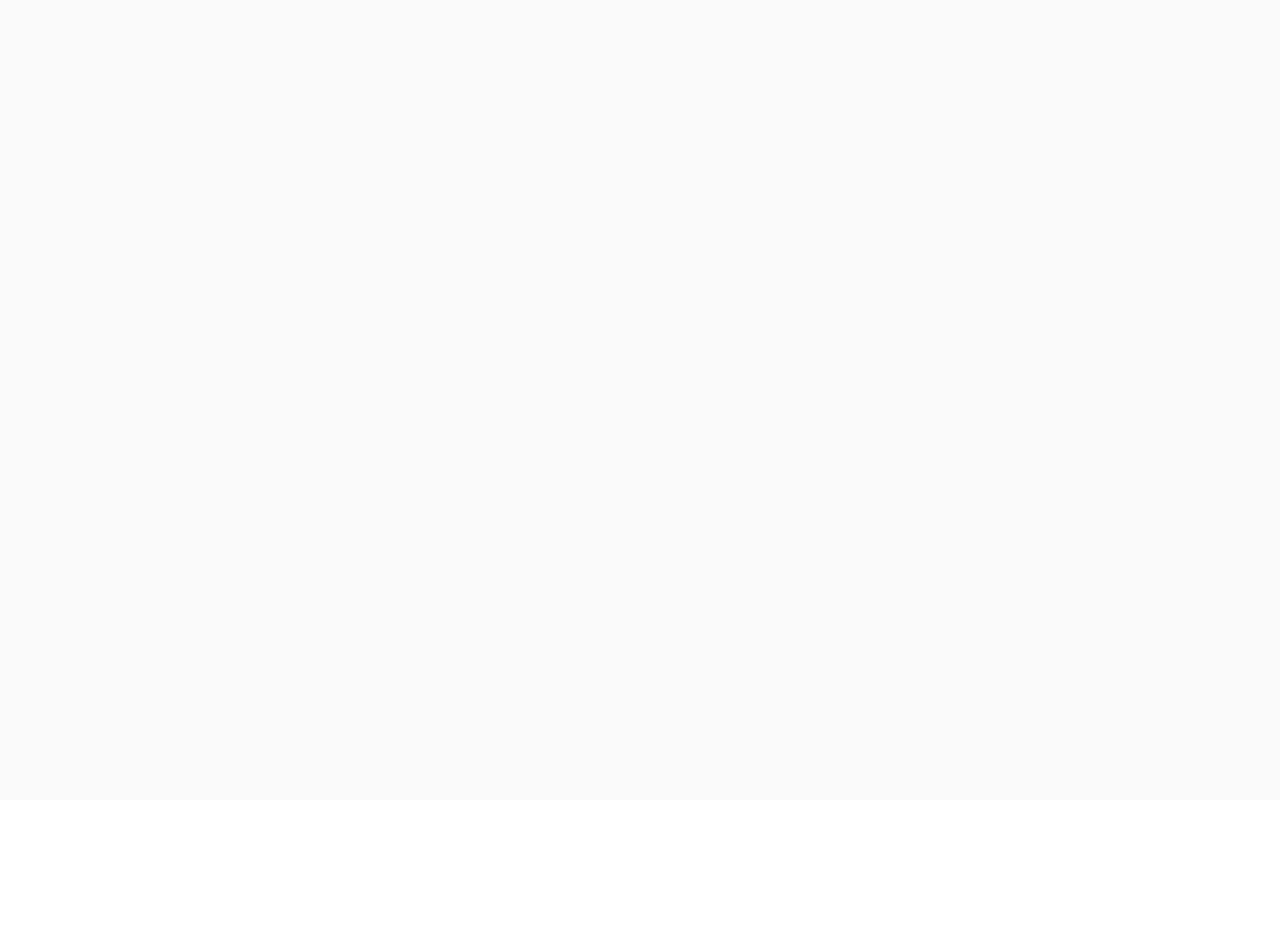
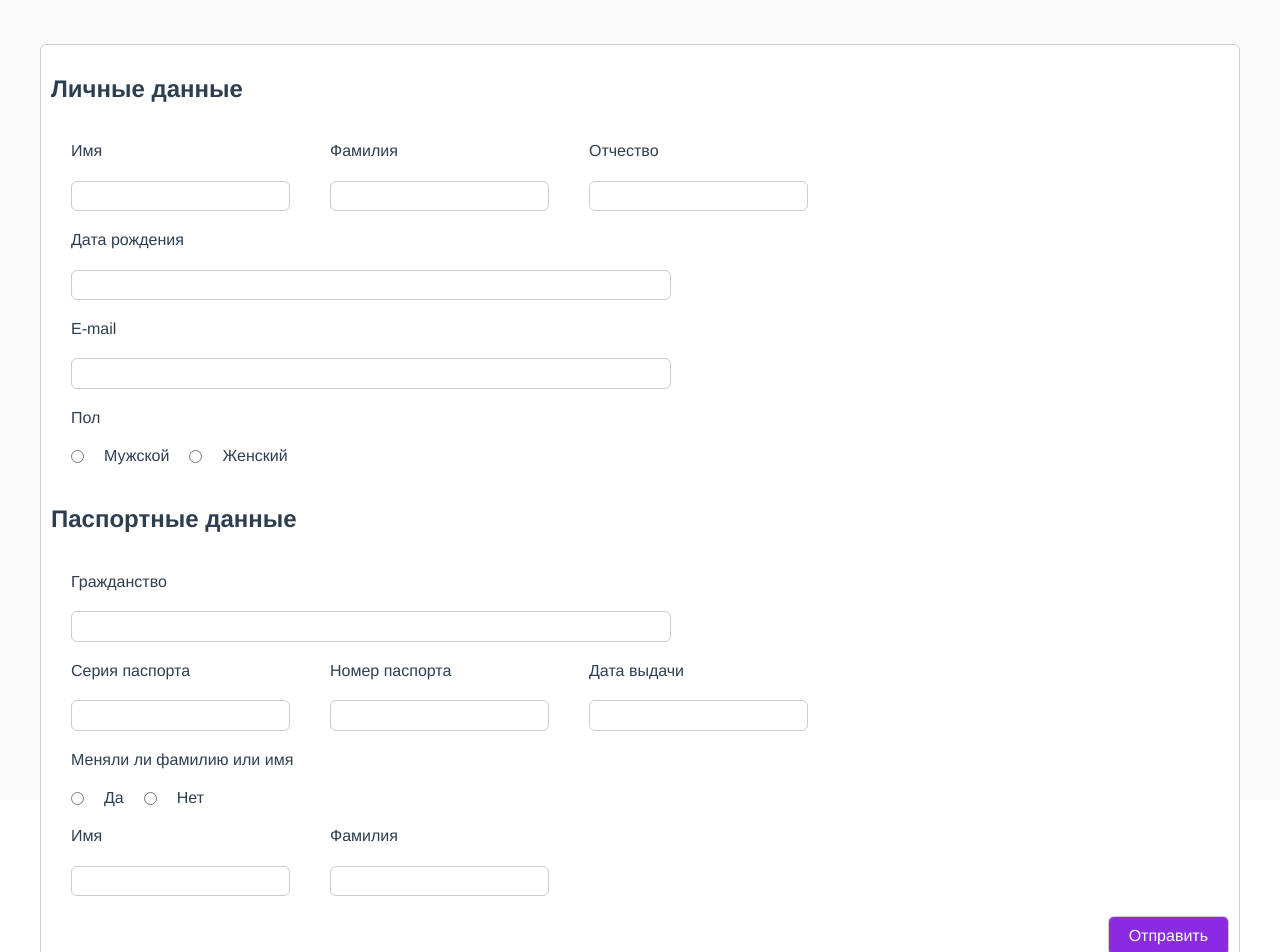
Before and after one commit to ozon-edu-vue-2021/required-task-4-NachinkaShaurmi, a Vue app: page / in a window 1280 px wide. Shown: the top 952 px of the page. Before the commit the page ends 800 px from the top, so only its background shows below. Built offline with nearby package versions, Linux system fonts and the light colour scheme.

Commit message:
feat: add layout

```diff
--- a/package.json
+++ b/package.json
@@ -11,6 +11,7 @@
     "core-js": "^3.6.5",
     "normalize.css": "^8.0.1",
     "vue": "^2.6.11",
+    "vue-click-outside": "^1.1.0",
     "vue-svg-loader": "^0.16.0",
     "vuedraggable": "^2.24.3"
   },
--- a/src/App.vue
+++ b/src/App.vue
@@ -33,4 +33,32 @@ body,
 * {
   box-sizing: border-box;
 }
+
+input {
+  max-width: 600px;
+  border-radius: 6px;
+  border: 1px solid #ccc;
+  padding: 5px;
+}
+
+input:focus {
+  outline: none;
+}
+
+li {
+  list-style-type: none;
+  padding: 5px;
+  cursor: pointer;
+}
+
+ul {
+  margin: 0;
+  padding: 0;
+  border-radius: 6px;
+  border: 1px solid #ccc;
+  display: flex;
+  flex-direction: column;
+  gap: 10px;
+  max-width: 600px;
+}
 </style>
--- a/src/components/Form.vue
+++ b/src/components/Form.vue
@@ -1,17 +1,203 @@
 <template>
-  <div class="form"></div>
+  <form autocomplete="off" class="form" @submit.prevent="formSubmit">
+    <h2>Личные данные</h2>
+
+    <div class="row">
+      <div class="column">
+        <label for="name"> Имя </label>
+        <input id="name" />
+      </div>
+
+      <div class="column">
+        <label for="surname"> Фамилия </label>
+        <input id="surname" />
+      </div>
+
+      <div class="column">
+        <label for="patronymic"> Отчество </label>
+        <input id="patronymic" />
+      </div>
+    </div>
+
+    <div class="column">
+      <label for="age"> Дата рождения </label>
+      <input id="age" />
+    </div>
+
+    <div class="column">
+      <label for="mail"> E-mail </label>
+      <input id="mail" />
+    </div>
+
+    <div class="column">
+      <label for="gender"> Пол </label>
+      <div class="row">
+        <div class="row">
+          <input
+            type="radio"
+            id="gender"
+            value="man"
+            v-model="user.gender"
+          /><span>Мужской</span>
+        </div>
+        <div class="row">
+          <input
+            type="radio"
+            id="gender"
+            value="woman"
+            v-model="user.gender"
+          /><span>Женский</span>
+        </div>
+      </div>
+    </div>
+
+    <h2>Паспортные данные</h2>
+
+    <div class="column">
+      <label for="citizenship"> Гражданство </label>
+      <div class="citizenship-block" v-click-outside="hideDropdown">
+        <input id="citizenship" @focus="isDropdownOpen = true" />
+        <div v-if="isDropdownOpen" class="skill-selector___dropdown">
+          <ul>
+            <li v-for="ctz in citizenshipList" :key="ctz.uid">
+              {{ ctz.nationality }}
+            </li>
+          </ul>
+        </div>
+      </div>
+    </div>
+
+    <div class="row">
+      <div class="column">
+        <label for="passportSeries"> Серия паспорта </label>
+        <input id="passportSeries" />
+      </div>
+
+      <div class="column">
+        <label for="passportNumber"> Номер паспорта </label>
+        <input id="passportNumber" />
+      </div>
+
+      <div class="column">
+        <label for="passportDate"> Дата выдачи </label>
+        <input id="passportDate" />
+      </div>
+    </div>
+
+    <div class="column">
+      <label for="changeName"> Меняли ли фамилию или имя </label>
+      <div class="row">
+        <div class="row">
+          <input
+            type="radio"
+            id="changeName"
+            value="true"
+            v-model="user.changeName"
+          /><span>Да</span>
+        </div>
+        <div class="row">
+          <input
+            type="radio"
+            id="changeName"
+            value="false"
+            v-model="user.changeName"
+          /><span>Нет</span>
+        </div>
+      </div>
+    </div>
+
+    <div class="row">
+      <div class="column">
+        <label for="newName"> Имя </label>
+        <input id="newName" />
+      </div>
+
+      <div class="column">
+        <label for="newSurname"> Фамилия </label>
+        <input id="newSurname" />
+      </div>
+    </div>
+
+    <button>Отправить</button>
+  </form>
 </template>
 
 <script>
+import ClickOutside from "vue-click-outside";
+import citizenships from "../assets/data/citizenships.json";
+
 export default {
+  directives: {
+    ClickOutside,
+  },
   data() {
-    return {};
+    return {
+      isDropdownOpen: false,
+      citizenshipList: citizenships,
+      user: {
+        name: "",
+        surname: "",
+        patronymic: "",
+        age: "",
+        mail: "",
+        gender: "",
+        changeName: "",
+      },
+    };
   },
-  methods: {},
+  methods: {
+    hideDropdown() {
+      this.isDropdownOpen = false;
+    },
+  },
 };
 </script>
 
 <style scoped>
 .form {
+  border-radius: 6px;
+  border: 1px solid #ccc;
+  background: #fff;
+  max-width: 1200px;
+  display: flex;
+  flex-direction: column;
+  gap: 20px;
+  margin: 20px auto;
+  padding: 10px;
+}
+
+.row {
+  display: flex;
+  align-items: center;
+  gap: 20px;
+  flex-wrap: wrap;
+}
+
+.column {
+  display: flex;
+  flex-direction: column;
+  gap: 20px;
+  margin-left: 20px;
+}
+
+.citizenship-block {
+  display: flex;
+  flex-direction: column;
+}
+
+button {
+  border-radius: 6px;
+  border: 1px solid #ccc;
+  color: white;
+  padding: 10px 20px;
+  max-width: 160px;
+  background-color: blueviolet;
+  cursor: pointer;
+  transition: 0.5s;
+  align-self: end;
+}
+
+button:hover {
+  background-color: blue;
 }
 </style>
```
Also changed, not shown: 1 other file (tests, documents, lock files or other folders).
